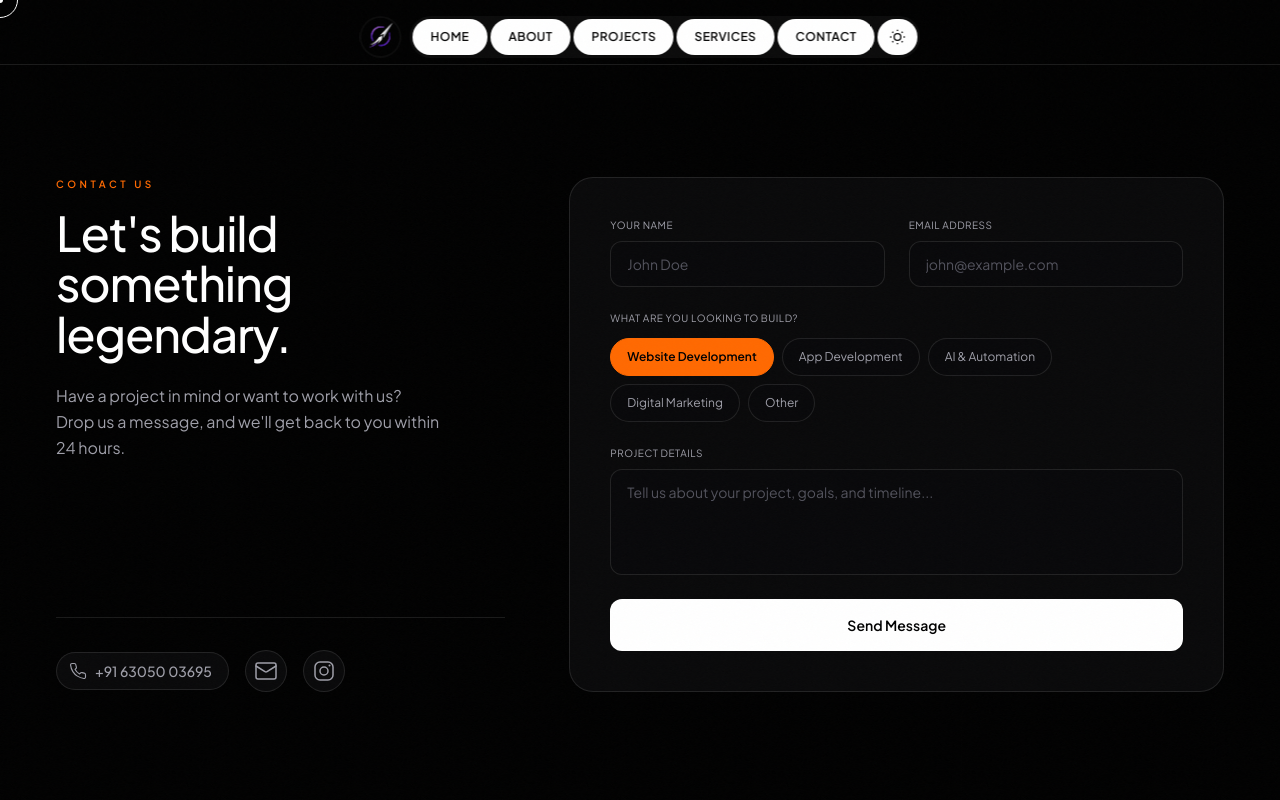
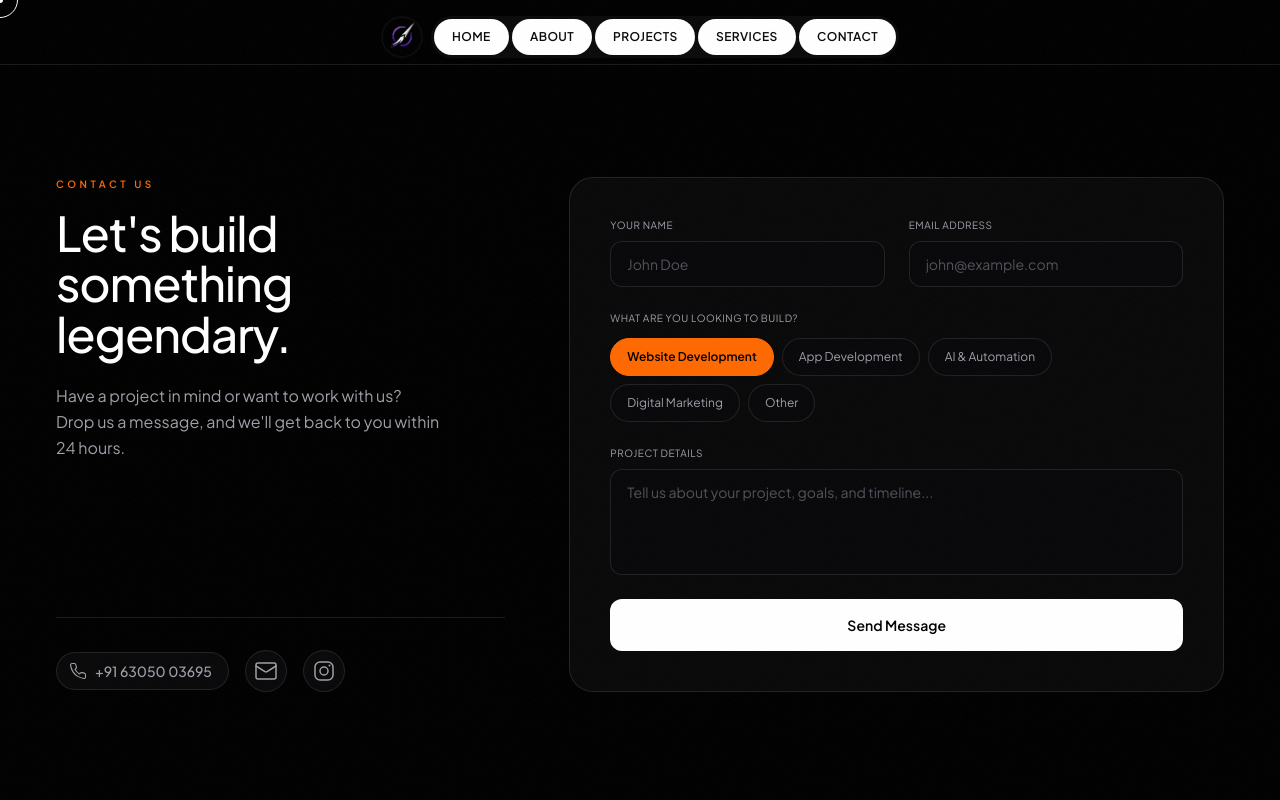
Before and after one commit to ugadiharshavardhan/thecraftlance, a Next.js app: page /contact in a window 1280 px wide. Shown: the top 800 px of the page. Built offline with nearby package versions, Linux system fonts and the light colour scheme.

Commit message:
feat: implement PillNav component with GSAP animations and responsive mobile support

```diff
--- a/src/components/ui/PillNav.jsx
+++ b/src/components/ui/PillNav.jsx
@@ -115,7 +115,7 @@ const PillNav = ({
     window.addEventListener("resize", onResize);
 
     if (document.fonts?.ready) {
-      document.fonts.ready.then(layout).catch(() => {});
+      document.fonts.ready.then(layout).catch(() => { });
     }
 
     const menu = mobileMenuRef.current;
@@ -344,25 +344,6 @@ const PillNav = ({
                 )}
               </li>
             ))}
-            <li role="none">
-              <button
-                onClick={toggleTheme}
-                className="pill flex items-center justify-center cursor-pointer border-none outline-none"
-                style={{ padding: '0 12px', background: 'var(--pill-bg)', color: 'var(--pill-text)' }}
-                aria-label="Toggle theme"
-              >
-                {theme === "dark" ? (
-                  <svg className="w-4 h-4" fill="none" stroke="currentColor" strokeWidth="2" viewBox="0 0 24 24">
-                    <circle cx="12" cy="12" r="5" />
-                    <path d="M12 1v2M12 21v2M4.22 4.22l1.42 1.42M18.36 18.36l1.42 1.42M1 12h2M21 12h2M4.22 19.78l1.42-1.42M18.36 5.64l1.42-1.42" />
-                  </svg>
-                ) : (
-                  <svg className="w-4 h-4" fill="currentColor" viewBox="0 0 24 24">
-                    <path d="M21 12.79A9 9 0 1 1 11.21 3 7 7 0 0 0 21 12.79z" />
-                  </svg>
-                )}
-              </button>
-            </li>
           </ul>
         </div>
 
@@ -405,29 +386,6 @@ const PillNav = ({
               )}
             </li>
           ))}
-          <li className="pt-2 border-t border-white/10 flex justify-center">
-            <button
-              onClick={toggleTheme}
-              className="text-xs uppercase tracking-[0.2em] text-white/50 hover:text-white transition-colors py-2 flex items-center gap-2 cursor-pointer border-none bg-transparent"
-            >
-              {theme === "dark" ? (
-                <>
-                  <svg className="w-3.5 h-3.5 animate-pulse" fill="none" stroke="currentColor" strokeWidth="2" viewBox="0 0 24 24">
-                    <circle cx="12" cy="12" r="5" />
-                    <path d="M12 1v2M12 21v2M4.22 4.22l1.42 1.42M18.36 18.36l1.42 1.42M1 12h2M21 12h2M4.22 19.78l1.42-1.42M18.36 5.64l1.42-1.42" />
-                  </svg>
-                  Light Mode
-                </>
-              ) : (
-                <>
-                  <svg className="w-3.5 h-3.5" fill="currentColor" viewBox="0 0 24 24">
-                    <path d="M21 12.79A9 9 0 1 1 11.21 3 7 7 0 0 0 21 12.79z" />
-                  </svg>
-                  Dark Mode
-                </>
-              )}
-            </button>
-          </li>
         </ul>
       </div>
     </div>
```
